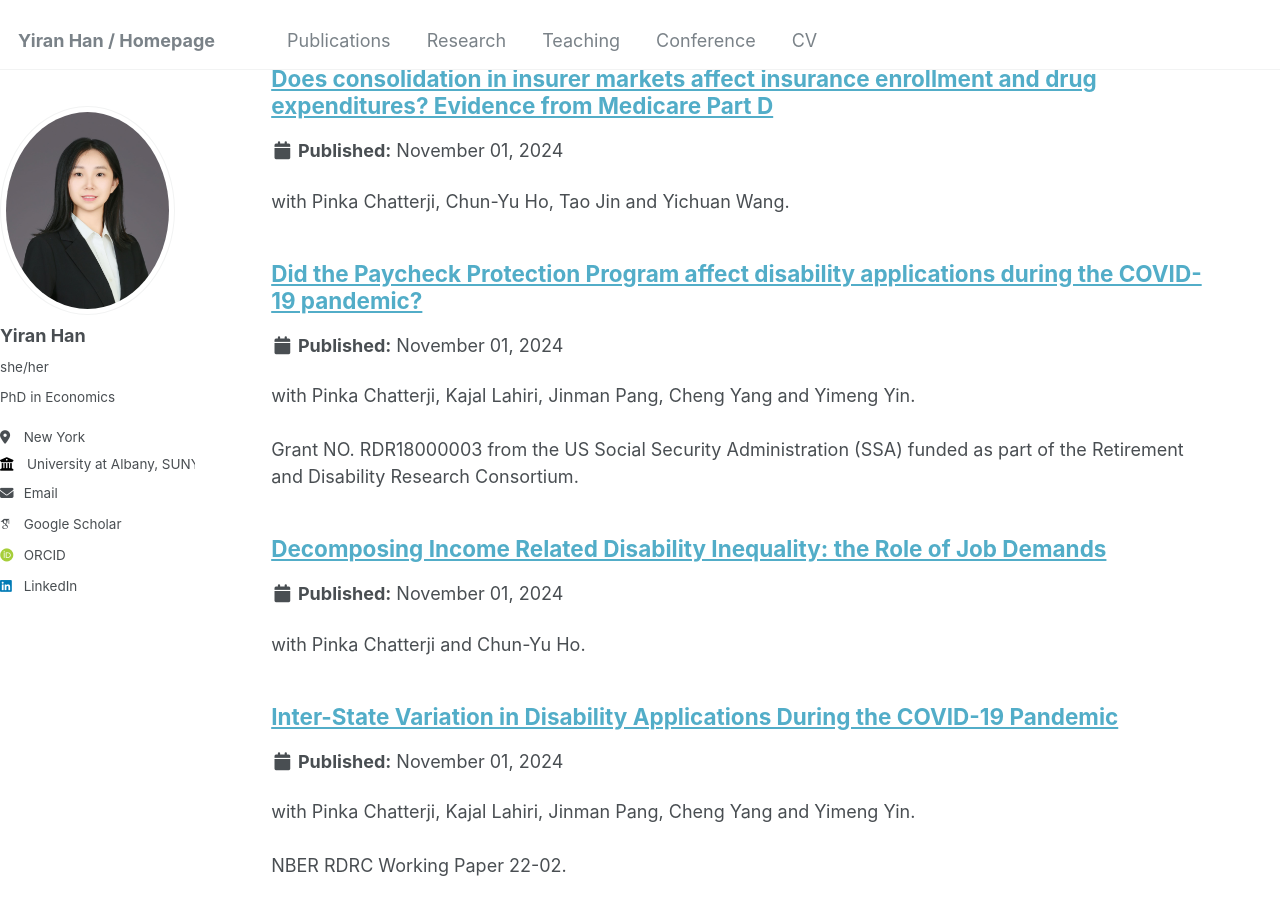
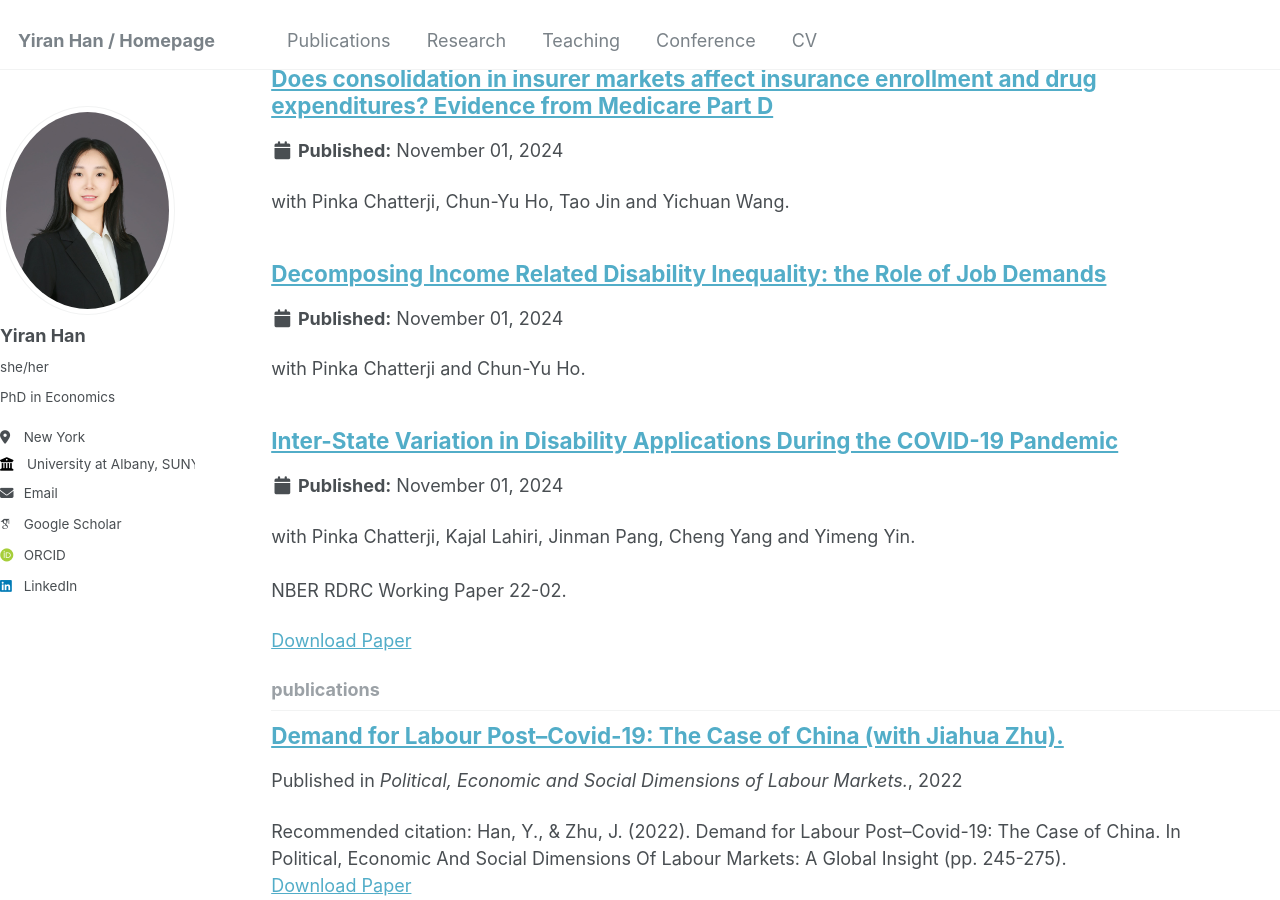
Before and after one commit to yiran-han/yiran-han.github.io, a Jekyll site: the page built from _pages/collection-archive.html, in a window 1280 px wide and 900 px high, scrolled down 1262 px. Built offline with Jekyll 4.4.1, drawn with Linux system fonts in a browser that asks for light colours; some web fonts are replaced; some of the changed text lies outside the part shown.

Commit message:
Update and rename 2021-ta to 22s.md

```diff
--- a/_portfolio/portfolio-6.md
+++ b/_teaching/22s.md
@@ -1,9 +1,10 @@
 ---
-title: "Did the Paycheck Protection Program affect disability applications during the COVID-19 pandemic?"
-collection: portfolio
-category: working paper
-excerpt: 'with Pinka Chatterji, Kajal Lahiri, Jinman Pang, Cheng Yang and Yimeng Yin. <br> <br> Grant NO. RDR18000003
-from the US Social Security Administration (SSA) funded as part of the Retirement and Disability Research
-Consortium.'
-venue: ''
+title: "Teaching Assistant, University at Albany, SUNY"
+collection: teaching
+type: "
+Special Topics in Economics (undergraduate& Master) in 2022 Spring"
+permalink: /teaching/2021-ta
+venue: "Department of Economics"
+date: 2022-08-01
+# location: "Albany, NY"
 ---
```
